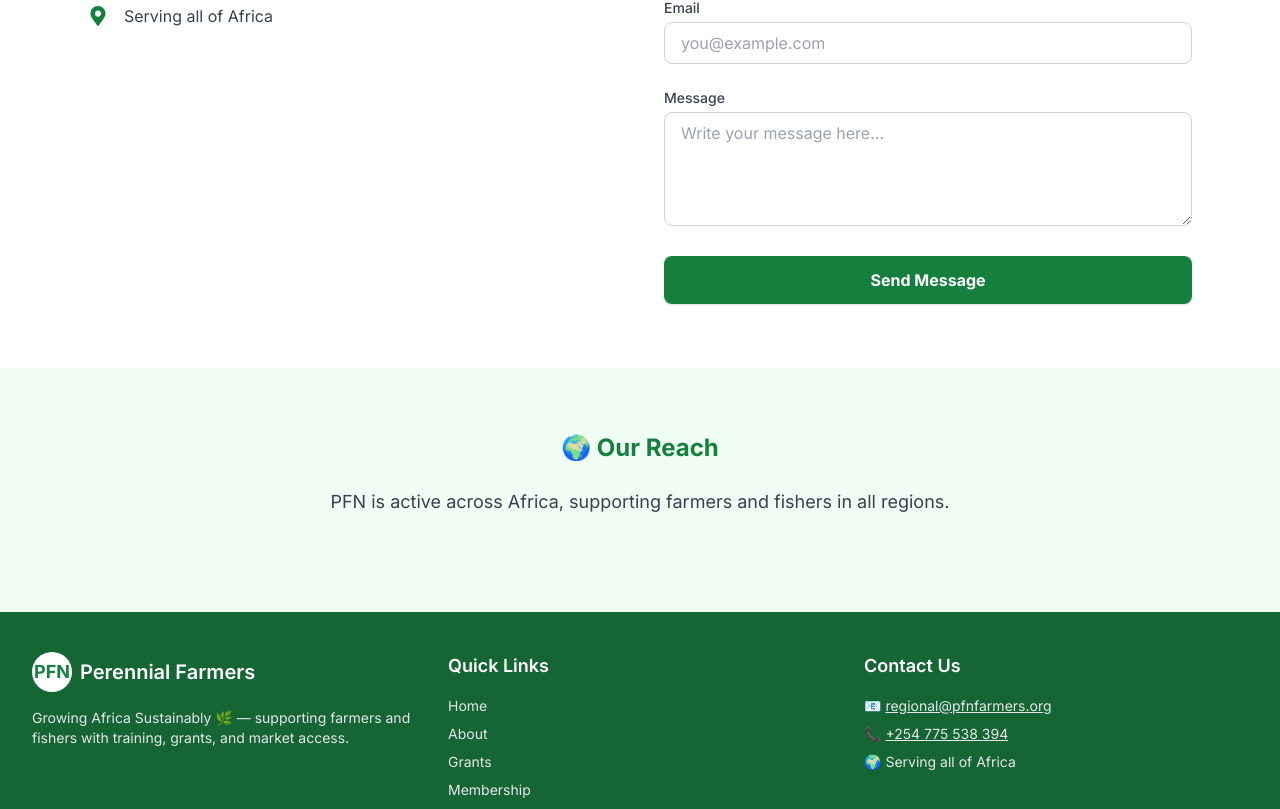
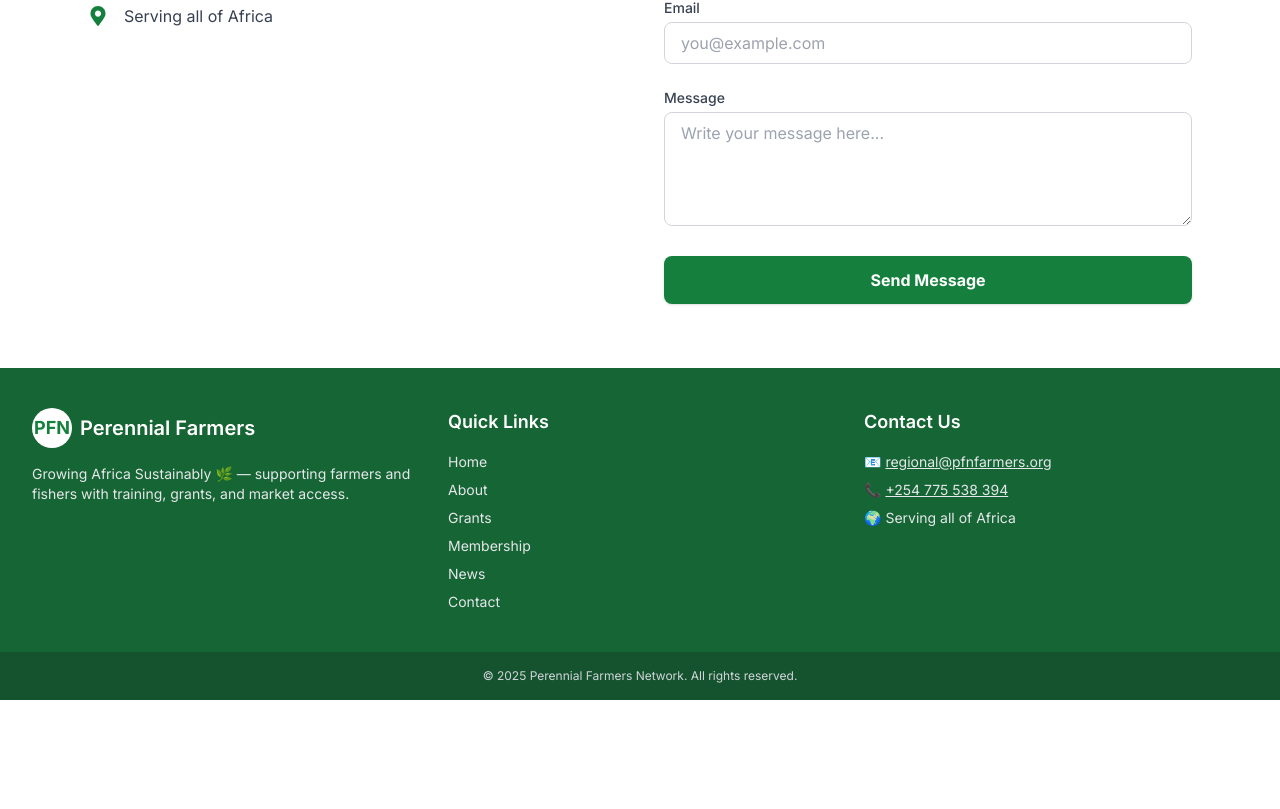
Before and after one commit to RolandAmini/perennial-farmers-network, a Next.js app: page /contact in a window 1280 px wide. Shown: the part 528-1337 px from the top of the page. After the commit the page ends 1228 px from the top, so only its background shows below. Built offline with nearby package versions, Linux system fonts and the light colour scheme.

Commit message:
removed extra contact

```diff
--- a/src/app/contact/page.tsx
+++ b/src/app/contact/page.tsx
@@ -167,17 +167,7 @@ export default function ContactPage() {
       </section>
 
       {/* Map Section */}
-      <section className="bg-green-50 py-16">
-        <div className="max-w-5xl mx-auto px-6 text-center">
-          <h2 className="text-2xl font-bold text-green-700 mb-6">
-            🌍 Our Reach
-          </h2>
-          <p className="text-lg text-gray-700 mb-8">
-            PFN is active across Africa, supporting farmers and fishers in all
-            regions.
-          </p>
-        </div>
-      </section>
+
     </main>
   );
 }
```
